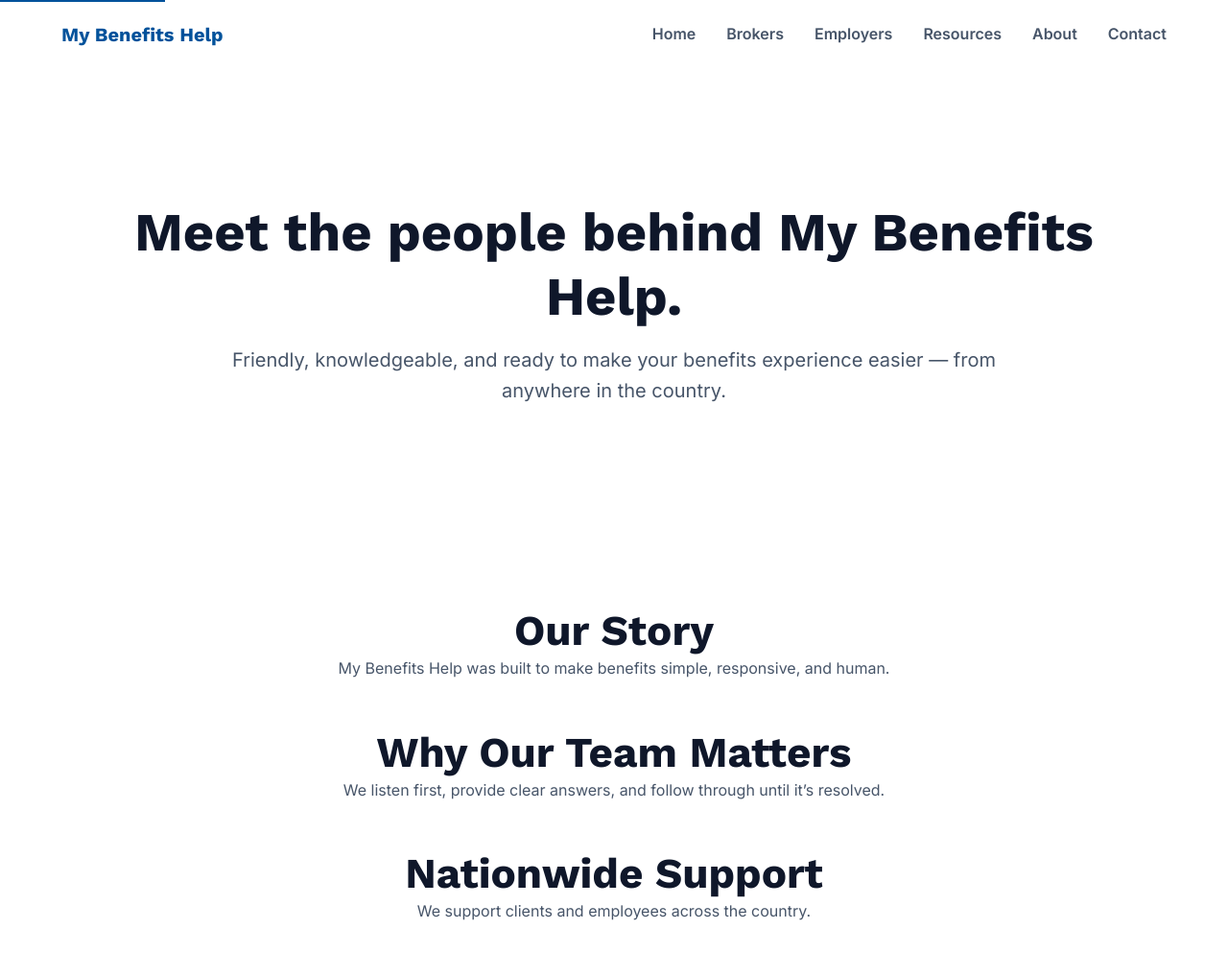
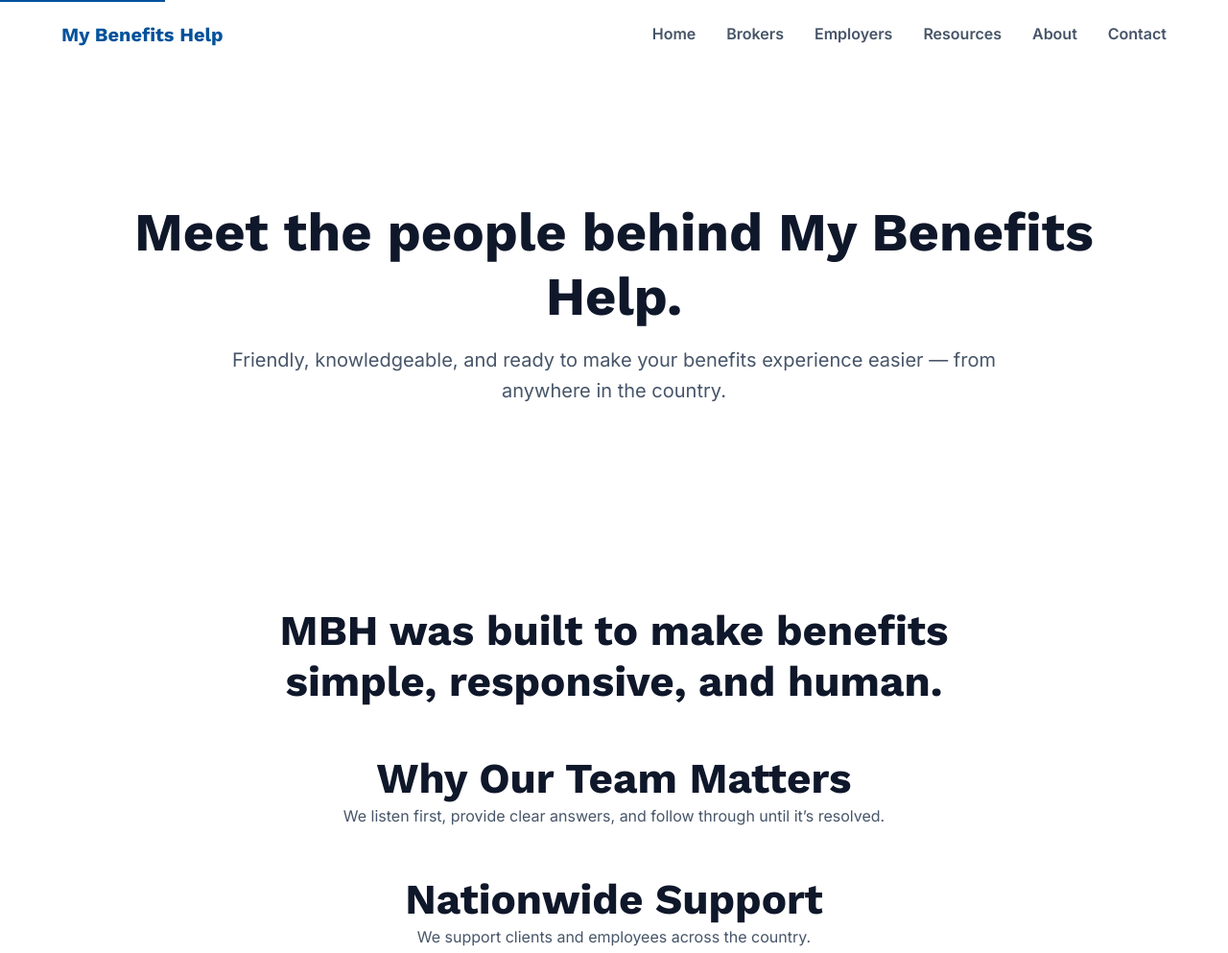
Before and after one commit to edw4rdsinc/mbh, a plain HTML site: page about.html in a window 1280 px wide. Shown: the top 993 px of the page at 96% size. Drawn offline with nearby package versions, Linux system fonts and the light colour scheme.

Commit message:
Update about.html

```diff
--- a/about.html
+++ b/about.html
@@ -471,8 +471,8 @@
         <section>
             <div class="container text-center" style="max-width: 800px;">
                 <div class="animate-on-scroll">
-                    <h2>Our Story</h2>
-                    <p class="mx-auto">My Benefits Help was built to make benefits simple, responsive, and human.</p>
+                    <h2>MBH was built to make benefits simple, responsive, and human.</h2>
+
                 </div>
                 <div class="animate-on-scroll mt-6">
                     <h2>Why Our Team Matters</h2>
```
